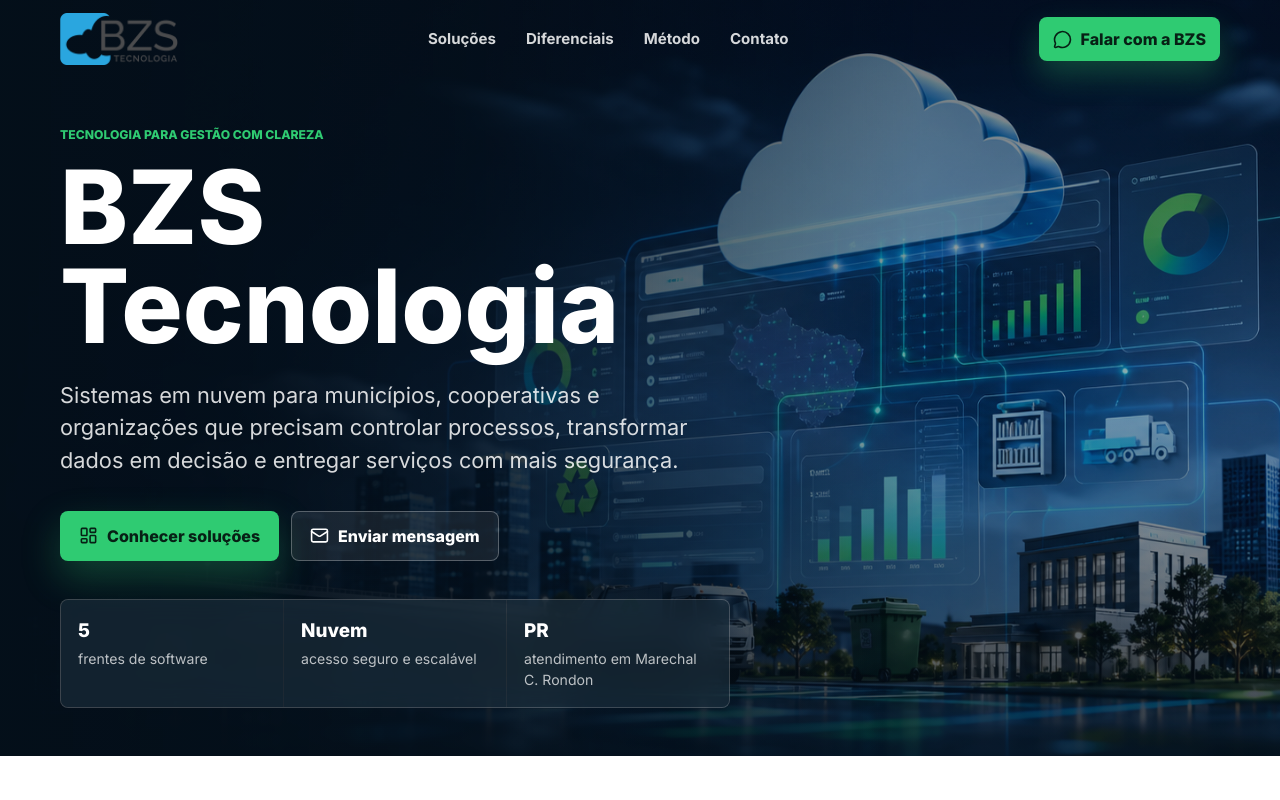
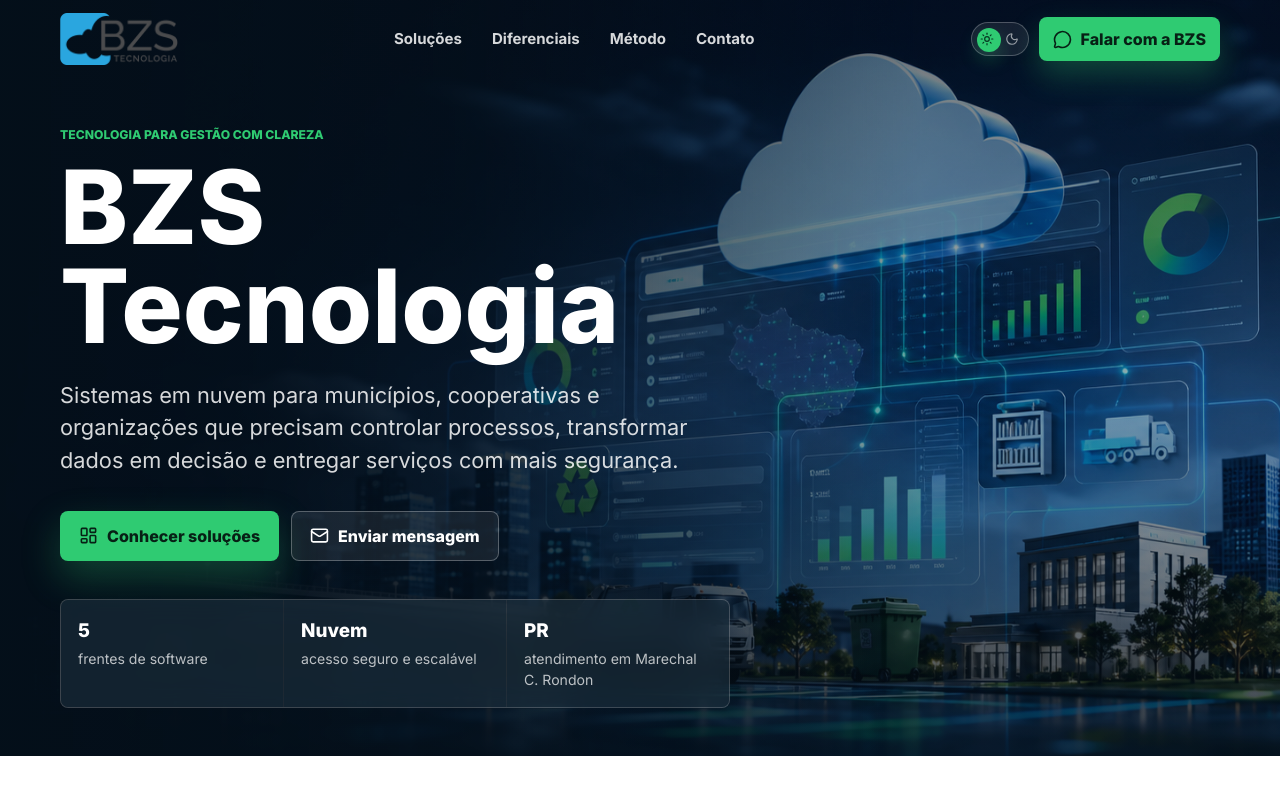
Before and after one commit to Bayer-07/siteBzsAtualizado, a React (Vite) app: page / in a window 1280 px wide. Shown: the top 800 px of the page. Built offline with nearby package versions, Linux system fonts and the light colour scheme.

Commit message:
alterações visuais

```diff
--- a/index.html
+++ b/index.html
@@ -8,6 +8,27 @@
       content="BZS Tecnologia desenvolve sistemas em nuvem para gestão pública, cooperativas, transporte escolar, bibliotecas e controle operacional."
     />
     <meta name="theme-color" content="#062034" />
+    <script>
+      (() => {
+        const key = "bzs-theme";
+        let theme = "light";
+
+        try {
+          const savedTheme = window.localStorage.getItem(key);
+          theme =
+            savedTheme === "dark" || savedTheme === "light"
+              ? savedTheme
+              : window.matchMedia("(prefers-color-scheme: dark)").matches
+                ? "dark"
+                : "light";
+        } catch {
+          theme = "light";
+        }
+
+        document.documentElement.dataset.theme = theme;
+        document.documentElement.style.colorScheme = theme;
+      })();
+    </script>
     <title>BZS Tecnologia | Sistemas em nuvem para gestão inteligente</title>
 
     <link rel="icon" href="/favicon.png" />
--- a/src/App.jsx
+++ b/src/App.jsx
@@ -14,10 +14,12 @@
   MapPin,
   Menu,
   MessageCircle,
+  Moon,
   Play,
   Recycle,
   ScanFace,
   ShieldCheck,
+  Sun,
 } from "lucide-react";
 import { FaFacebookF, FaInstagram, FaLinkedinIn } from "react-icons/fa6";
 import {
@@ -43,6 +45,27 @@
 
 const WHATSAPP_PHONE = "554532842212";
 const GOOGLE_MAPS_URL = "https://maps.app.goo.gl/kKkZ9n5iDq3MT7oMA";
+const THEME_STORAGE_KEY = "bzs-theme";
+
+function getPreferredTheme() {
+  if (typeof window === "undefined") {
+    return "light";
+  }
+
+  try {
+    const savedTheme = window.localStorage.getItem(THEME_STORAGE_KEY);
+
+    if (savedTheme === "dark" || savedTheme === "light") {
+      return savedTheme;
+    }
+
+    return window.matchMedia("(prefers-color-scheme: dark)").matches
+      ? "dark"
+      : "light";
+  } catch {
+    return "light";
+  }
+}
 
 const whatsappMessages = {
   header:
@@ -137,9 +160,10 @@
   return null;
 }
 
-function Header() {
+function Header({ theme, onToggleTheme }) {
   const [isScrolled, setIsScrolled] = useState(false);
   const [isMenuOpen, setIsMenuOpen] = useState(false);
+  const nextThemeLabel = theme === "dark" ? "claro" : "escuro";
 
   useEffect(() => {
     const updateHeaderState = () => setIsScrolled(window.scrollY > 18);
@@ -172,17 +196,6 @@
           <img src={logo} alt="BZS Tecnologia" />
         </Link>
 
-        <button
-          className="nav-toggle"
-          type="button"
-          aria-expanded={isMenuOpen}
-          aria-controls="menu-principal"
-          onClick={() => setIsMenuOpen((current) => !current)}
-        >
-          <Menu aria-hidden="true" />
-          <span className="sr-only">Abrir menu</span>
-        </button>
-
         <div
           className={`nav-links${isMenuOpen ? " is-open" : ""}`}
           id="menu-principal"
@@ -198,6 +211,24 @@
           ))}
         </div>
 
+        <div className="nav-actions">
+          <button
+            className="theme-toggle"
+            type="button"
+            aria-label={`Ativar tema ${nextThemeLabel}`}
+            aria-pressed={theme === "dark"}
+            data-active-theme={theme}
+            title={`Ativar tema ${nextThemeLabel}`}
+            onClick={onToggleTheme}
+          >
+            <span className="theme-toggle-track" aria-hidden="true">
+              <Sun className="theme-icon theme-icon-sun" />
+              <Moon className="theme-icon theme-icon-moon" />
+              <span className="theme-toggle-thumb" />
+            </span>
+            <span className="sr-only">Alternar tema</span>
+          </button>
+
           <a
             className="nav-cta"
             href={getWhatsAppHref(whatsappMessages.header)}
@@ -207,6 +238,18 @@
             <MessageCircle aria-hidden="true" />
             Falar com a BZS
           </a>
+
+          <button
+            className="nav-toggle"
+            type="button"
+            aria-expanded={isMenuOpen}
+            aria-controls="menu-principal"
+            onClick={() => setIsMenuOpen((current) => !current)}
+          >
+            <Menu aria-hidden="true" />
+            <span className="sr-only">Abrir menu</span>
+          </button>
+        </div>
       </nav>
     </header>
   );
@@ -872,10 +915,33 @@
 }
 
 function AppShell() {
+  const [theme, setTheme] = useState(getPreferredTheme);
+
+  useEffect(() => {
+    document.documentElement.dataset.theme = theme;
+    document.documentElement.style.colorScheme = theme;
+
+    const themeColor = document.querySelector('meta[name="theme-color"]');
+    themeColor?.setAttribute(
+      "content",
+      theme === "dark" ? "#06181f" : "#062034",
+    );
+
+    try {
+      window.localStorage.setItem(THEME_STORAGE_KEY, theme);
+    } catch {
+      // Ignore storage restrictions and keep the in-session theme.
+    }
+  }, [theme]);
+
+  const toggleTheme = () => {
+    setTheme((currentTheme) => (currentTheme === "dark" ? "light" : "dark"));
+  };
+
   return (
     <>
       <ScrollManager />
-      <Header />
+      <Header theme={theme} onToggleTheme={toggleTheme} />
       <Routes>
         <Route path="/" element={<HomePage />} />
         <Route path="/sistemas/:slug" element={<SystemPage />} />
--- a/src/styles.css
+++ b/src/styles.css
@@ -1,8 +1,11 @@
 :root {
+  color-scheme: light;
   --ink: #102025;
   --muted: #5d6b72;
   --paper: #f7faf9;
   --white: #ffffff;
+  --surface: #ffffff;
+  --surface-soft: #fbfefd;
   --navy: #062034;
   --teal: #0a6d73;
   --teal-dark: #074c55;
@@ -11,7 +14,46 @@
   --amber: #f3b13d;
   --line: #dfe9e7;
   --shadow: 0 22px 58px rgba(16, 32, 37, 0.16);
+  --card-shadow: 0 14px 30px rgba(16, 32, 37, 0.06);
+  --header-bg: rgba(255, 255, 255, 0.94);
+  --header-shadow: 0 12px 34px rgba(16, 32, 37, 0.12);
+  --button-ink: #072015;
+  --accent-ink: #063621;
+  --feature-strip-bg:
+    linear-gradient(180deg, rgba(247, 250, 249, 0.92), rgba(255, 255, 255, 1)),
+    radial-gradient(circle at 18% 0%, rgba(255, 122, 89, 0.14), transparent 32%),
+    radial-gradient(circle at 84% 14%, rgba(47, 203, 114, 0.16), transparent 36%);
+  --footer-bg: #04131f;
+  --video-bg: #071927;
   --max: 1160px;
+}
+
+:root[data-theme="dark"] {
+  color-scheme: dark;
+  --ink: #edf8f5;
+  --muted: #a5b9ba;
+  --paper: #06181f;
+  --surface: #0b2530;
+  --surface-soft: #0f2d36;
+  --navy: #03111d;
+  --teal: #23a3a8;
+  --teal-dark: #6bd7cf;
+  --green: #49d986;
+  --coral: #ff8b6d;
+  --amber: #f4c75c;
+  --line: rgba(188, 225, 222, 0.16);
+  --shadow: 0 24px 64px rgba(0, 0, 0, 0.36);
+  --card-shadow: 0 18px 42px rgba(0, 0, 0, 0.24);
+  --header-bg: rgba(5, 18, 27, 0.92);
+  --header-shadow: 0 14px 40px rgba(0, 0, 0, 0.28);
+  --button-ink: #062014;
+  --accent-ink: #052015;
+  --feature-strip-bg:
+    linear-gradient(180deg, rgba(6, 24, 31, 0.96), rgba(9, 30, 39, 1)),
+    radial-gradient(circle at 18% 0%, rgba(255, 139, 109, 0.12), transparent 32%),
+    radial-gradient(circle at 84% 14%, rgba(73, 217, 134, 0.14), transparent 36%);
+  --footer-bg: #030f18;
+  --video-bg: #04131f;
 }
 
 * {
@@ -29,6 +71,7 @@
   font-family: "Inter", Arial, sans-serif;
   line-height: 1.5;
   letter-spacing: 0;
+  transition: color 180ms ease, background 180ms ease;
 }
 
 img {
@@ -79,8 +122,8 @@
 }
 
 .site-header.is-scrolled {
-  background: rgba(255, 255, 255, 0.94);
-  box-shadow: 0 12px 34px rgba(16, 32, 37, 0.12);
+  background: var(--header-bg);
+  box-shadow: var(--header-shadow);
   backdrop-filter: blur(18px);
 }
 
@@ -132,6 +175,82 @@
   background: rgba(10, 109, 115, 0.1);
 }
 
+.nav-actions {
+  justify-self: end;
+  display: flex;
+  align-items: center;
+  gap: 10px;
+}
+
+.theme-toggle {
+  width: 58px;
+  height: 34px;
+  padding: 3px;
+  display: inline-flex;
+  align-items: center;
+  border: 1px solid rgba(255, 255, 255, 0.24);
+  border-radius: 999px;
+  color: rgba(255, 255, 255, 0.78);
+  background: rgba(255, 255, 255, 0.08);
+  cursor: pointer;
+  transition:
+    color 160ms ease,
+    border-color 160ms ease,
+    background 160ms ease;
+}
+
+.site-header.is-scrolled .theme-toggle {
+  color: var(--ink);
+  border-color: var(--line);
+  background: var(--surface);
+}
+
+.theme-toggle:focus-visible {
+  outline: 3px solid rgba(47, 203, 114, 0.34);
+  outline-offset: 3px;
+}
+
+.theme-toggle-track {
+  position: relative;
+  width: 100%;
+  height: 100%;
+  display: grid;
+  grid-template-columns: repeat(2, 1fr);
+  align-items: center;
+}
+
+.theme-icon {
+  position: relative;
+  z-index: 1;
+  width: 14px;
+  height: 14px;
+  justify-self: center;
+  opacity: 0.72;
+  transition: color 160ms ease, opacity 160ms ease;
+}
+
+.theme-toggle-thumb {
+  position: absolute;
+  top: 2px;
+  left: 2px;
+  width: 24px;
+  height: 24px;
+  border-radius: 999px;
+  background: var(--green);
+  box-shadow: 0 8px 18px rgba(47, 203, 114, 0.26);
+  transition: transform 180ms ease, background 180ms ease;
+}
+
+.theme-toggle[data-active-theme="dark"] .theme-toggle-thumb {
+  transform: translateX(24px);
+}
+
+.theme-toggle[data-active-theme="light"] .theme-icon-sun,
+.theme-toggle[data-active-theme="dark"] .theme-icon-moon {
+  color: var(--accent-ink);
+  opacity: 1;
+}
+
 .nav-cta,
 .btn,
 .text-link {
@@ -147,7 +266,7 @@
 
 .nav-cta {
   padding: 10px 14px;
-  color: #072015;
+  color: var(--button-ink);
   background: var(--green);
   box-shadow: 0 14px 30px rgba(47, 203, 114, 0.28);
 }
@@ -179,7 +298,7 @@
 .site-header.is-scrolled .nav-toggle {
   color: var(--ink);
   border-color: var(--line);
-  background: var(--white);
+  background: var(--surface);
 }
 
 .hero {
@@ -257,7 +376,7 @@
 }
 
 .btn-primary {
-  color: #072015;
+  color: var(--button-ink);
   background: var(--green);
   box-shadow: 0 16px 38px rgba(47, 203, 114, 0.28);
 }
@@ -314,7 +433,7 @@
 
 .intro-band {
   padding: 42px 0;
-  background: var(--white);
+  background: var(--surface);
   border-bottom: 1px solid var(--line);
 }
 
@@ -366,8 +485,8 @@
   flex-direction: column;
   border: 1px solid var(--line);
   border-radius: 8px;
-  background: var(--white);
-  box-shadow: 0 14px 30px rgba(16, 32, 37, 0.06);
+  background: var(--surface);
+  box-shadow: var(--card-shadow);
 }
 
 .solution-card.featured {
@@ -394,7 +513,7 @@
 }
 
 .featured .icon-box {
-  color: #063621;
+  color: var(--accent-ink);
   background: var(--green);
 }
 
@@ -443,10 +562,7 @@
 }
 
 .feature-strip {
-  background:
-    linear-gradient(180deg, rgba(247, 250, 249, 0.92), rgba(255, 255, 255, 1)),
-    radial-gradient(circle at 18% 0%, rgba(255, 122, 89, 0.14), transparent 32%),
-    radial-gradient(circle at 84% 14%, rgba(47, 203, 114, 0.16), transparent 36%);
+  background: var(--feature-strip-bg);
 }
 
 .feature-grid {
@@ -460,8 +576,8 @@
   padding: 26px;
   border-left: 4px solid var(--green);
   border-radius: 8px;
-  background: var(--white);
-  box-shadow: 0 14px 36px rgba(16, 32, 37, 0.07);
+  background: var(--surface);
+  box-shadow: var(--card-shadow);
 }
 
 .feature-item:nth-child(2) {
@@ -479,7 +595,7 @@
 }
 
 .method-section {
-  background: var(--white);
+  background: var(--surface);
 }
 
 .method-grid {
@@ -518,7 +634,7 @@
   padding: 22px;
   border: 1px solid var(--line);
   border-radius: 8px;
-  background: #fbfefd;
+  background: var(--surface-soft);
 }
 
 .timeline span {
@@ -526,7 +642,7 @@
   height: 52px;
   display: grid;
   place-items: center;
-  color: #063621;
+  color: var(--accent-ink);
   font-weight: 800;
   border-radius: 8px;
   background: var(--green);
@@ -648,7 +764,7 @@
   height: 48px;
   display: grid;
   place-items: center;
-  color: #063621;
+  color: var(--accent-ink);
   border-radius: 8px;
   background: var(--green);
 }
@@ -697,18 +813,18 @@
   aspect-ratio: 16 / 10;
   height: 100%;
   object-fit: cover;
-  background: var(--white);
+  background: var(--surface);
 }
 
 .system-shot img {
   height: auto;
   max-height: 460px;
   object-fit: contain;
-  background: var(--white);
+  background: var(--surface);
 }
 
 .system-summary {
-  background: var(--white);
+  background: var(--surface);
 }
 
 .system-summary-grid,
@@ -771,8 +887,8 @@
   padding: 22px;
   border: 1px solid var(--line);
   border-radius: 8px;
-  background: var(--white);
-  box-shadow: 0 12px 30px rgba(16, 32, 37, 0.06);
+  background: var(--surface);
+  box-shadow: var(--card-shadow);
 }
 
 .module-card svg {
@@ -823,7 +939,7 @@
 }
 
 .media-section {
-  background: var(--white);
+  background: var(--surface);
 }
 
 .context-layout {
@@ -886,7 +1002,7 @@
 .video-frame {
   position: relative;
   min-height: 320px;
-  background: #071927;
+  background: var(--video-bg);
 }
 
 .video-frame iframe {
@@ -957,7 +1073,7 @@
 .site-footer {
   padding: 46px 0 28px;
   color: rgba(255, 255, 255, 0.72);
-  background: #04131f;
+  background: var(--footer-bg);
 }
 
 .footer-inner {
@@ -1089,7 +1205,7 @@
 }
 
 .privacy-section {
-  background: var(--white);
+  background: var(--surface);
 }
 
 .privacy-layout {
@@ -1194,7 +1310,7 @@
     padding: 10px;
     border: 1px solid var(--line);
     border-radius: 8px;
-    background: var(--white);
+    background: var(--surface);
     box-shadow: var(--shadow);
   }
 
```
Also changed, not shown: 5 other files (tests, documents, lock files or other folders). Lines whose indentation alone changed are shown as unchanged.
